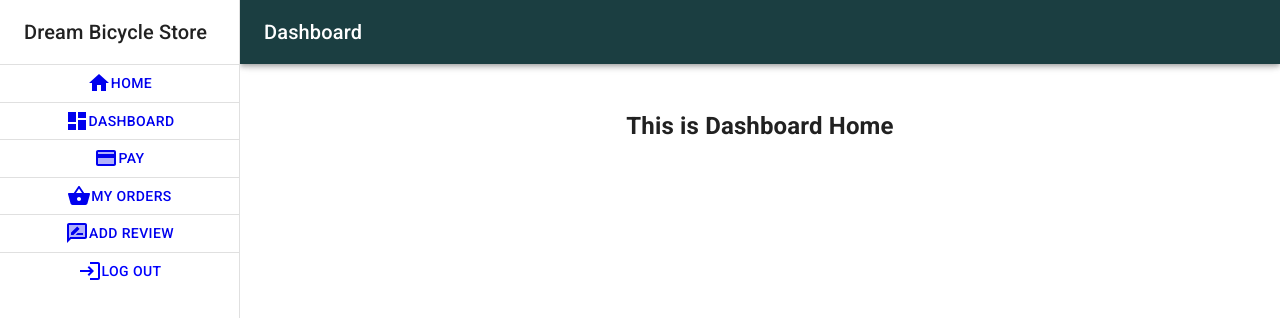
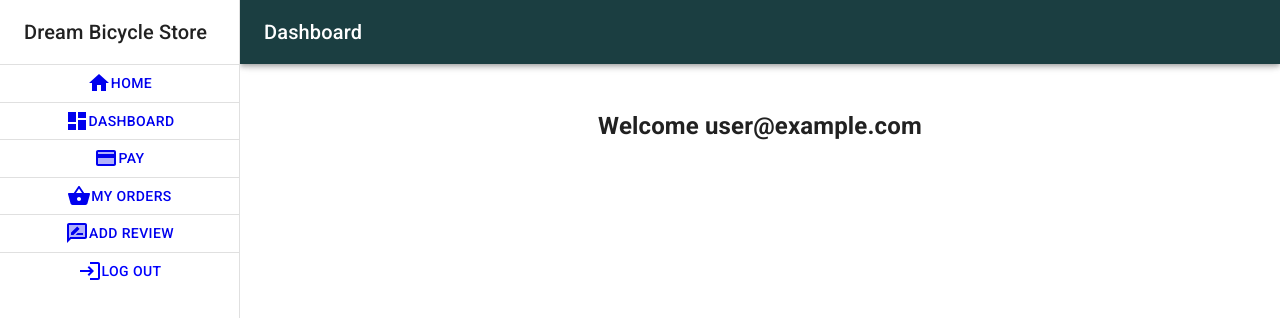
Before and after one commit to samoudud/dream-cycle-store-client-side, a React (Create React App) app: page /dashboard in a window 1280 px wide. Shown: the top 318 px of the page. Built offline with nearby package versions, Linux system fonts and the light colour scheme; no server answers; sample sign-in values are in the browser's storage.

Commit message:
dashboard home

```diff
--- a/src/pages/Dashboard/DashboardHome/DashboardHome.js
+++ b/src/pages/Dashboard/DashboardHome/DashboardHome.js
@@ -1,9 +1,11 @@
 import React from 'react';
+import useAuth from '../../../hooks/useAuth';
 
 const DashboardHome = () => {
+    const { user } = useAuth();
     return (
         <div>
-            <h2>This is Dashboard Home</h2>
+            <h2>Welcome {user?.email}</h2>
         </div>
     );
 };
```
